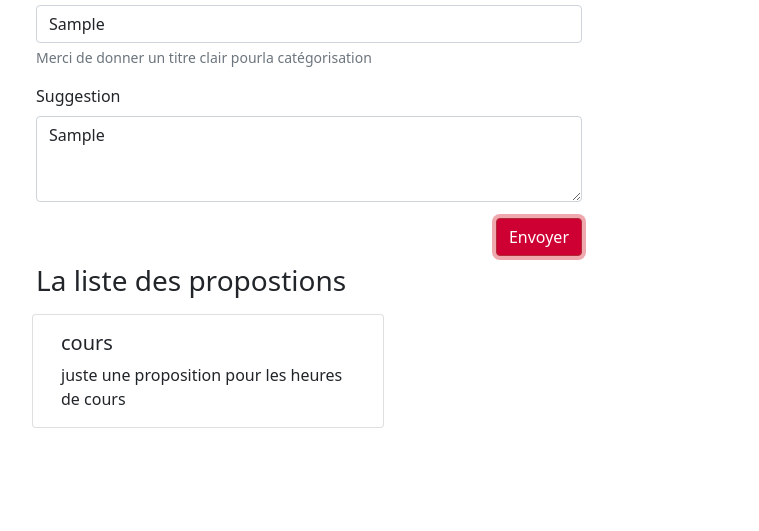
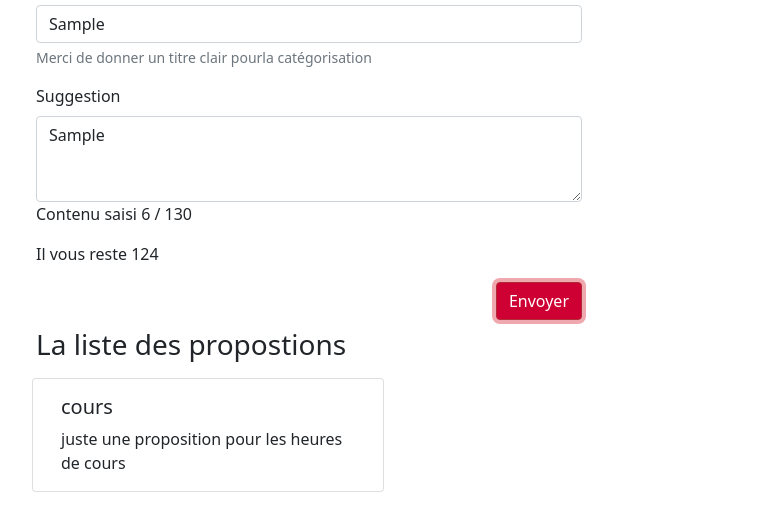
Before and after one commit to simplonp4/boite-idee, a plain HTML site: page index..html in a window 1280 px wide. Both pictures are taken after typing "Sample", "Sample" into the empty fields and a click on the button "Envoyer". Shown: the part 115-646 px from the top of the page, without its empty margins (46-805 px from the left). Drawn offline with nearby package versions, Linux system fonts and the light colour scheme.

Commit message:
fixation du contenu saisi

```diff
--- a/app.js
+++ b/app.js
@@ -11,6 +11,8 @@ const LISTE_IDEES = [
 // RECUPERATIONS DES ELEMENTS DOM
 const propositionElement = document.getElementById("propositions")
 const ideeForm = document.querySelector("form")
+const inputTitre = document.querySelector("input#titre")
+const inputSuggestion = document.querySelector("textarea#suggestion")
 
 // NOS FONCTIONS
 const creerUneCarte = (idee) => {
@@ -38,12 +40,36 @@ const creerUneCarte = (idee) => {
   propositionElement.appendChild(divCard)
 }
 
+// VERIFICATION DES MOTS SAISIS
+
+inputSuggestion.addEventListener("input", (event) => {
+  const longueurMax = 130
+  const contenuSaisi = inputSuggestion.value
+  const longueurSaisi = contenuSaisi.length
+  const reste = longueurMax - longueurSaisi
+
+  //actualiser le dom pour afficher le nombre
+  const paragraphCompteur = document.getElementById("limite-text")
+  const compteurText = document.getElementById("text-progress")
+  const restantText = document.getElementById("text-restant")
+  const btnSuggestion = document.getElementById("btn-suggestion")
+  compteurText.textContent = longueurSaisi
+  restantText.textContent = " Il vous reste " + reste
+
+  //changer couleur
+  if (reste <= 16) {
+    paragraphCompteur.style.color = "yellow"
+  }
+  if (reste < 0) {
+    paragraphCompteur.style.color = "#ce0033"
+    btnSuggestion.disabled = true
+  }
+})
+
 // RECUPERATION DES INFORMAIONS DU FORMULAIRE
 
 ideeForm.addEventListener("submit", (event) => {
   event.preventDefault()
-  const inputTitre = document.querySelector("input#titre")
-  const inputSuggestion = document.querySelector("textarea#suggestion")
 
   // Récupération des informations saisies
   const titreSaisi = inputTitre.value
--- a/index..html
+++ b/index..html
@@ -49,9 +49,15 @@
                                 name="suggestion"
                                 rows="3"
                             ></textarea>
+                            <p id="limite-text">
+                                Contenu saisi
+                                <span id="text-progress">102</span> / 130
+                            </p>
+                            <p id="text-restant"></p>
                         </div>
                         <button
                             type="submit"
+                            id="btn-suggestion"
                             class="btn btn-danger float-end"
                             style="background-color: #ce0033"
                         >
```
